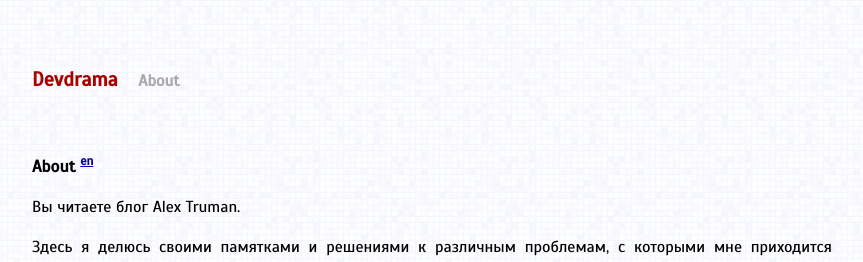
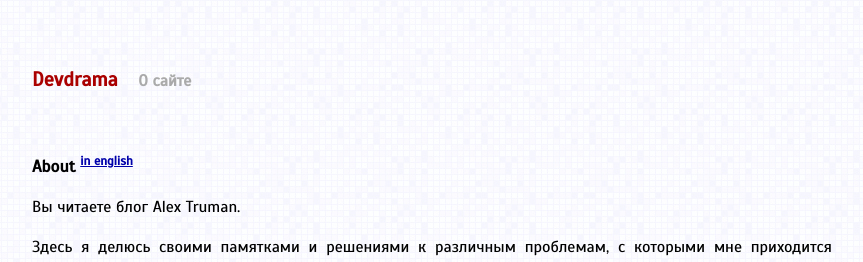
Before and after one commit to atru/atru.github.io, a Jekyll site: the page built from ru/about/index.md, in a window 1280 px wide. Shown: the top 262 px of the page, without its empty margins (208-1071 px from the left). Built offline with Jekyll 4.4.1, drawn with Linux system fonts in a browser that asks for light colours; Markdown is read by kramdown in place of the engine named in the settings.

Commit message:
custom css in YML & longer language names

```diff
--- a/_includes/head.md
+++ b/_includes/head.md
@@ -18,9 +18,19 @@
     <meta name="keywords" content="{{site.keywords | join: ',' }}">
     {% endif %}
 
+    {% if page.norobots %}
+    <meta name="robots" content="noindex">
+    {% endif %}
+
 	<meta name="viewport" content="width=device-width">
 	<!-- syntax highlighting CSS -->
     <link rel="stylesheet" href="/css/syntax.css?{{ site.time | date: "%Y%m%d%H%M%S" }}">
+    <!-- Site CSS -->
+    <link rel="stylesheet" href="/css/main.css?{{ site.time | date: "%Y%m%d%H%M%S" }}">
+
     <!-- Custom CSS -->
-    <link rel="stylesheet" href="/css/main.css?{{ site.time | date: "%Y%m%d%H%M%S" }}">
+    {% for one_css in page.custom_css %}
+    <link rel="stylesheet" href="/css/{{ one_css }}?{{ site.time | date: "%Y%m%d%H%M%S" }}">
+    {% endfor %}
+
 </head>
--- a/_layouts/default.html
+++ b/_layouts/default.html
@@ -9,7 +9,7 @@
             <!--a class="extra" href="/">home</a-->
             <!--a class="extra" href="/categories.html">Categories</a-->
             <!--a class="extra" href="/tags.html">Tags</a-->
-            <a class="extra" href="{% if page.lang == "ru" %}/ru/{% else %}/en/{% endif %}about/">About</a>
+            <a class="extra" href="{% if page.lang == "ru" %}/ru/{% else %}/en/{% endif %}about/">{% if page.lang == "ru" %}О сайте{% else %}About{% endif %}</a>
             {% if page.lang_view == true %}
               <a class="extra right" href="/"><img src="/img/gb.png"></a>
               <a class="extra right" href="/ru/"><img src="/img/ru.png"></a>
--- a/_layouts/page_bilingual.html
+++ b/_layouts/page_bilingual.html
@@ -1,13 +1,12 @@
 ---
-title: About
 layout: default
 ---
 {% if page.lang == "en" %}
   {% assign transl_url = page.url | replace: '/en/', '/ru/' %}
-  {% assign transl_lang = "рус" %}
+  {% assign transl_lang = "по-русски" %}
 {% else page.lang == "ru" %}
   {% assign transl_url = page.url | replace: '/ru/', '/en/' %}
-  {% assign transl_lang = "en" %}
+  {% assign transl_lang = "in english" %}
 {% endif %}
 
 <h2>{{ page.title }} <sup class="translate_up"><a href="{{ transl_url }}">{{ transl_lang }}</a></sup></h2>
--- a/_layouts/post.html
+++ b/_layouts/post.html
@@ -3,10 +3,10 @@
 ---
 {% if page.lang == "en" %}
   {% assign transl_url = page.url | replace: '/en/', '/ru/' %}
-  {% assign transl_lang = "рус" %}
+  {% assign transl_lang = "по-русски" %}
 {% else page.lang == "ru" %}
   {% assign transl_url = page.url | replace: '/ru/', '/en/' %}
-  {% assign transl_lang = "en" %}
+  {% assign transl_lang = "in english" %}
 {% endif %}
 
 <h2>{{ page.captitle }} <sup class="translate_up"><a href="{{ transl_url }}">{{ transl_lang }}</a></sup></h2>
```
